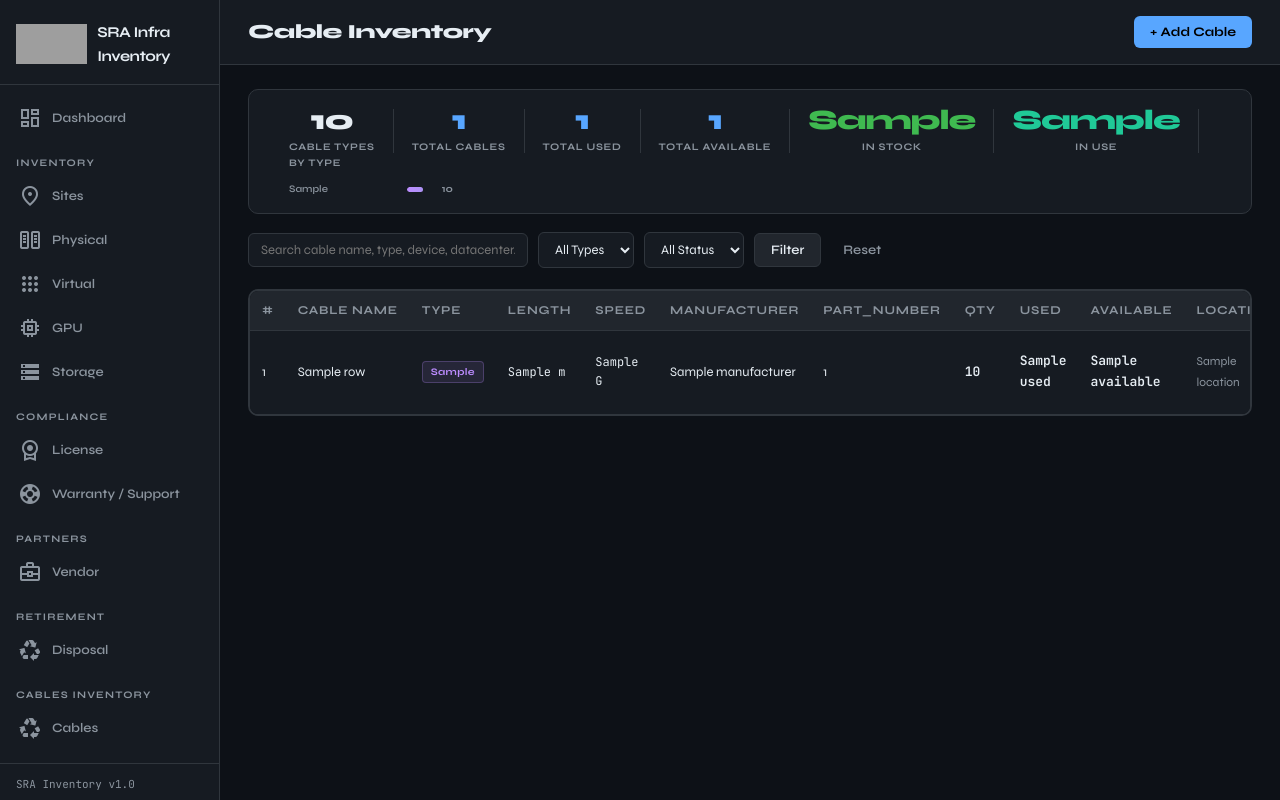
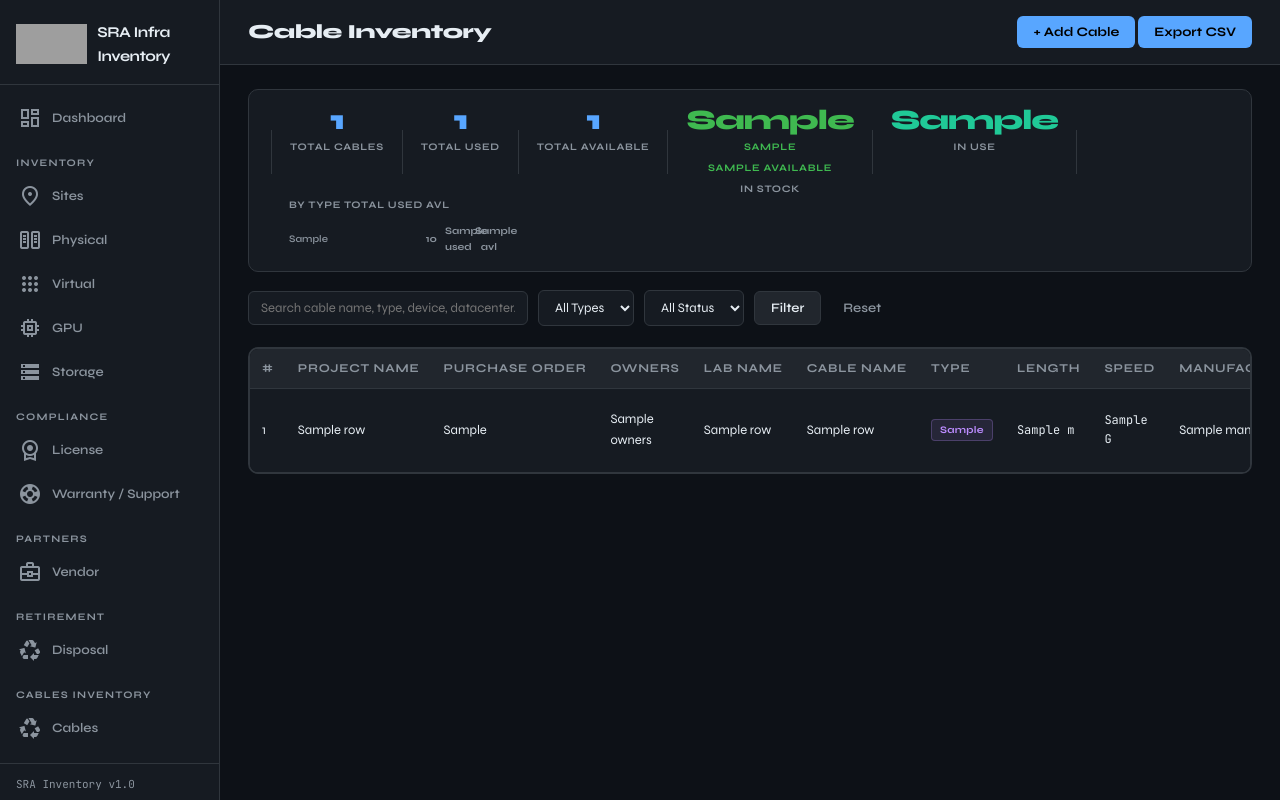
Before and after one commit to rameshselvaraj-e/server_inventory, a Flask app: template templates/cables/list.html in a window 1280 px wide. Run offline with Flask 3, Linux system fonts and the light colour scheme; the template is opened without the code that fills it: most values are stand-ins (such as "Sample title", 1, 10 or a date in 2020); grey boxes are pictures that could not be loaded.

Commit message:
Update list.html

```diff
--- a/templates/cables/list.html
+++ b/templates/cables/list.html
@@ -4,16 +4,13 @@
 
 {% block topbar_action %}
   <a href="{{ url_for('cable_add') }}" class="btn-add">+ Add Cable</a>
+  <a href="{{ url_for('cable_export') }}" class="btn-add"> Export CSV</a>
 {% endblock %}
 
 {% block content %}
 
 {# ── Stats Strip ──────────────────────────────────────────────────────────── #}
 <div class="pc-stats-strip">
-  <div class="pc-stat">
-    <span class="pc-stat-val">{{ stats.total }}</span>
-    <span class="pc-stat-lbl">Cable Types</span>
-  </div>
   <div class="pc-stat-div"></div>
   <div class="pc-stat">
     <span class="pc-stat-val pc-blue">{{ stats.total_qty }}</span>
@@ -32,6 +29,8 @@
   <div class="pc-stat-div"></div>
   <div class="pc-stat">
     <span class="pc-stat-val pc-green">{{ stats.in_stock }}</span>
+    <span class="pc-stat-lbl pc-green">{{ stats.cable_type }}</span>
+    <span class="pc-stat-lbl pc-green">{{ stats.available }}</span>
     <span class="pc-stat-lbl">In Stock</span>
   </div>
   <div class="pc-stat-div"></div>
@@ -40,10 +39,11 @@
     <span class="pc-stat-lbl">In Use</span>
   </div>
 
+
   {% if stats.by_type %}
   <div class="pc-stat-div"></div>
   <div class="pc-cat-bars">
-    <span class="pc-cat-title">By Type</span>
+    <span class="pc-cat-title">By Type   Total Used Avl</span>
     <div class="pc-cat-list">
       {% set max_cnt = stats.by_type[0].cnt if stats.by_type else 1 %}
       {% for t in stats.by_type %}
@@ -53,6 +53,8 @@
           <div class="pc-cat-fill pc-cat-fill-cable" style="width:{{ (t.cnt / max_cnt * 100)|int }}%"></div>
         </div>
         <span class="pc-cat-cnt">{{ t.qty }}</span>
+        <span class="pc-cat-cnt">{{ t.used }}</span>
+        <span class="pc-cat-cnt">{{ t.avl }}</span>
       </div>
       {% endfor %}
     </div>
@@ -67,7 +69,7 @@
            placeholder="Search cable name, type, device, datacenter…" class="filter-input"/>
     <select name="cable_type" class="filter-select">
       <option value="">All Types</option>
-      {% for t in ['Cat','DAC','Fiber','RJ45','SFP+','QSFP+','QSFP28','Other'] %}
+      {% for t in ['Cat','DAC','Fiber','RJ45','SFP','QSFP','QSFP28','Other'] %}
         <option value="{{ t }}" {% if cable_type==t %}selected{% endif %}>{{ t }}</option>
       {% endfor %}
     </select>
@@ -88,18 +90,24 @@
     <thead>
        <tr>
         <th>#</th>
+        <th>Project Name</th>
+        <th>Purchase Order</th>
+        <th>Owners</th>
+        <th>Lab Name</th>
         <th>Cable Name</th>
         <th>Type</th>
         <th>Length</th>
         <th>Speed</th>
         <th>Manufacturer</th>
-        <th>part_number</th>
+        <th>Part_number</th>
         <th>Qty</th>
         <th>Used</th>
         <th>Available</th>
         <th>Location</th>
         <th>DC / Rack</th>
         <th>Vendor</th>
+        <th>Tracking NUmber</th>
+        <th>Received Date</th>
         <th>Condition</th>
         <th>Status</th>
         <th>Actions</th>
@@ -109,14 +117,18 @@
     {% for r in rows %}
       <tr>
         <td>{{ r.id }}</td>
+        <td>{{ r.project_name or '-' }}</td>
+        <td>{{ r.purchase_order or '_' }}</td>
+        <td>{{ r.owners or '_' }}</td>
+        <td>{{ r.lab_name or '_' }}</td>
         <td>
           <div style="display:flex;align-items:center;gap:6px;">
           {{ r.cable_name }}
           </div>
         </td>
         <td><span class="badge badge-cable-type">{{ r.cable_type or '—' }}</span></td>
-        <td class="mono">{{ r.length_m if r.length_m else '—' }}{% if r.length_m %} m{% endif %}</td>
-        <td class="mono">{{ r.data_gbps if r.data_gbps else '—' }}{% if r.data_gbps %} G{% endif %}</td>
+        <td class="mono">{{ r.length_m if r.length_m else '—' }}{% if r.length_m %} {{ 'ft' if r.cable_type == 'Cat' else 'm' }}{% endif %}</td>
+        <td class="mono">{{ r.speed_gbps if r.speed_gbps else '—' }}{% if r.speed_gbps %} G{% endif %}</td>
         <td>{{ r.manufacturer or '—' }}</td>
         <td>{{ r.part_number or '—' }}</td>
         <td class="qty-cell">{{ r.quantity }}</td>
@@ -128,6 +140,8 @@
           {% if r.rack_location %}<span class="bin-badge">{{ r.rack_location }}</span>{% endif %}
         </td>
         <td>{{ r.vendor or '—' }}</td>
+        <td>{{ r.tracking_number or '_' }}</td>
+        <td>{{ r.received_date or '_' }}</td>
         <td><span class="badge badge-cond-{{ r.condition_state }}">{{ r.condition_state }}</span></td>
         <td><span class="badge badge-cable-{{ r.status }}">{{ r.status.replace('_',' ') }}</span></td>
         <td class="actions">
```
